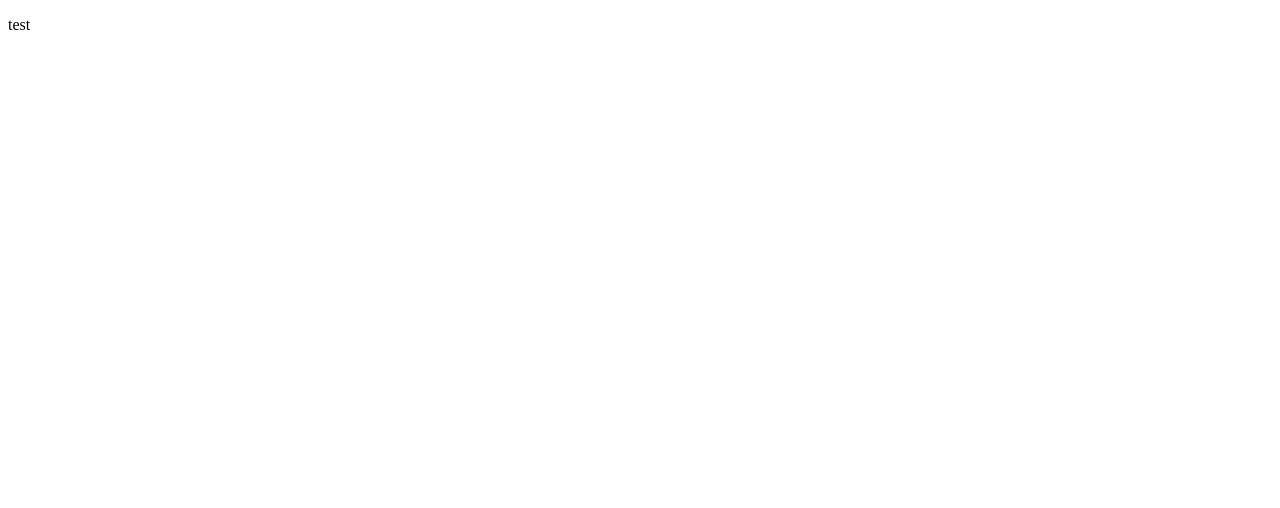
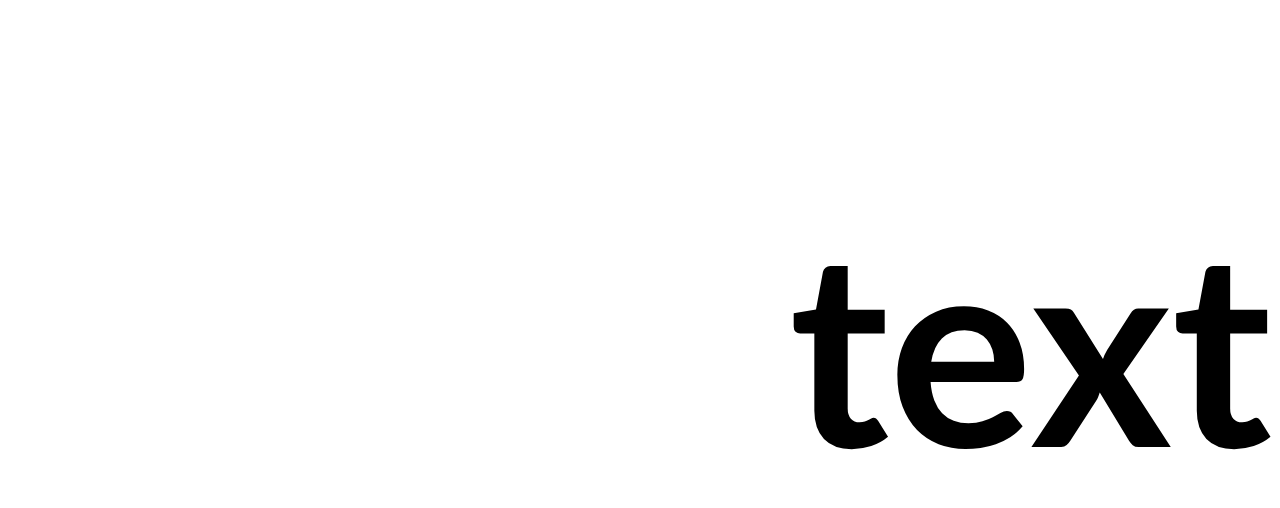
Before and after one commit to zmijisek/zmijisek.github.io, a plain HTML site: page index.html in a window 1280 px wide. Drawn offline with Linux system fonts and the light colour scheme.

Commit message:
Add files via upload

```diff
--- a/index.html
+++ b/index.html
@@ -1,14 +1,14 @@
 <!DOCTYPE html>
 <html>
+<body>
+<h1>text</h1>
+</body>
 
-<p>test</p>
-
-
-
-
-
-
-
-
-
+<style>
+h1{
+text-align: right;
+font-family:calibri;
+font-size:270px;
+}
+</style>
 </html>
```
